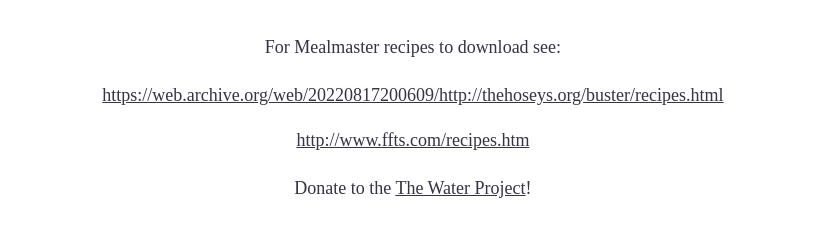
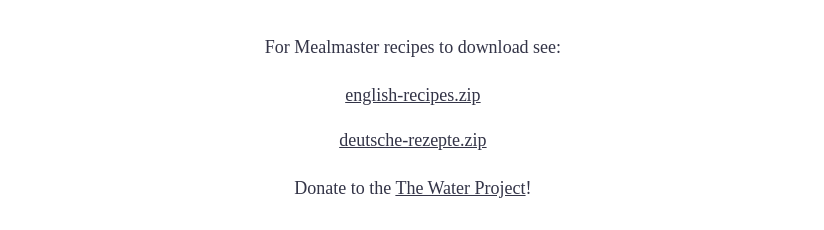
Before and after one commit to wedesoft/anymeal, a plain HTML site: page index.html in a window 1280 px wide. Shown: the part 1084-1314 px from the top of the page, without its empty margins (227-1051 px from the left). Drawn offline with Linux system fonts and the light colour scheme.

Commit message:
Link to recipe zip files

```diff
--- a/index.html
+++ b/index.html
@@ -46,8 +46,8 @@
         <div class="col-1 hidden-sm"></div>
         <div class="col-10 center">
           <p>For Mealmaster recipes to download see:</p>
-          <p><a href="https://web.archive.org/web/20220817200609/http://thehoseys.org/buster/recipes.html">https://web.archive.org/web/20220817200609/http://thehoseys.org/buster/recipes.html</a></p>
-          <p><a href="http://www.ffts.com/recipes.htm">http://www.ffts.com/recipes.htm</a></p>
+          <p><a href="https://www.wedesoft.de/downloads/english-recipes.zip">english-recipes.zip</a>
+          <p><a href="https://www.wedesoft.de/downloads/deutsche-rezepte.zip">deutsche-rezepte.zip</a>
           <p>Donate to the <a href="https://thewaterproject.org/">The Water Project</a>!</p>
         </div>
         <div class="col-1 hidden-sm"></div>
```
